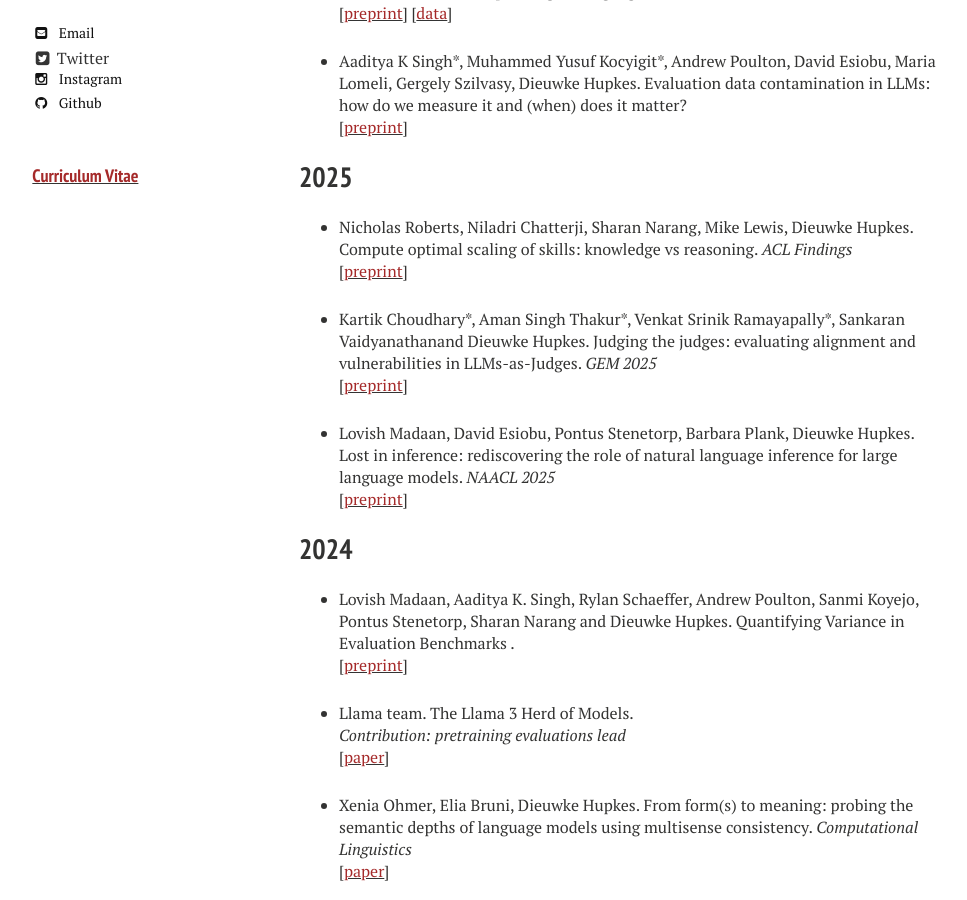
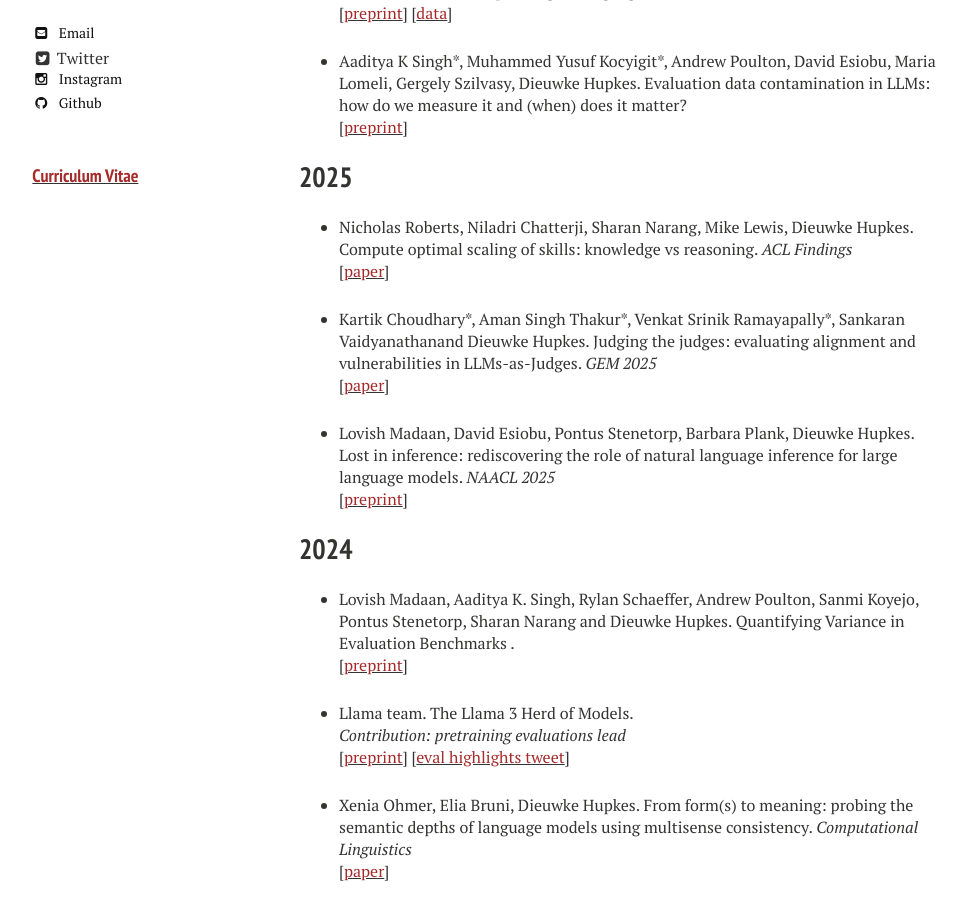
Before and after one commit to dieuwkehupkes/dieuwkehupkes.github.io, a Jekyll site: the page built from publications.md, in a window 1280 px wide and 900 px high, scrolled down 1275 px. Shown: the whole window, without its empty margins (21-988 px from the left). Built offline with Jekyll 4.4.1, drawn with Linux system fonts in a browser that asks for light colours; nearby versions of some CDN libraries.

Commit message:
Update paper links

```diff
--- a/publications.md
+++ b/publications.md
@@ -25,14 +25,14 @@ You can also find me on <a href="https://scholar.google.com/citations?user=tAtSM
 ## 2025
 
 * Nicholas Roberts, Niladri Chatterji, Sharan Narang, Mike Lewis, Dieuwke Hupkes. Compute optimal scaling of skills: knowledge vs reasoning. *ACL Findings* \\
-\[[<font color="brown">preprint</font>](https://arxiv.org/abs/2503.10061){:target="blank"}\]
+\[[<font color="brown">paper</font>](https://arxiv.org/abs/2411.03923){:target="blank"}\]
 
 * Kartik Choudhary\*, Aman Singh Thakur\*, Venkat Srinik Ramayapally\*, Sankaran Vaidyanathanand Dieuwke Hupkes. Judging the judges: evaluating alignment and vulnerabilities in LLMs-as-Judges. *GEM 2025* \\
-\[[<font color="brown">preprint</font>](https://arxiv.org/abs/2406.12624){:target="blank"}\]
+\[[<font color="brown">paper</font>](https://aclanthology.org/2025.gem-1.33/){:target="blank"}\]
 
 
 * Lovish Madaan, David Esiobu, Pontus Stenetorp, Barbara Plank, Dieuwke Hupkes. Lost in inference: rediscovering the role of natural language inference for large language models. *NAACL 2025*\\
-\[[<font color="brown">preprint</font>](https://arxiv.org/abs/2411.14103){:target="blank"}\]
+\[[<font color="brown">preprint</font>](https://aclanthology.org/2025.naacl-long.466){:target="blank"}\]
 
 ## 2024
 
@@ -42,14 +42,15 @@ You can also find me on <a href="https://scholar.google.com/citations?user=tAtSM
 
 * Llama team. The Llama 3 Herd of Models. \\
 *Contribution: pretraining evaluations lead*\\
-\[[<font color="brown">paper</font>](https://x.com/_dieuwke_/status/1816098840551870719){:target="blank"}\]
+\[[<font color="brown">preprint</font>](https://arxiv.org/abs/2407.21783){:target="blank"}\]
+\[[<font color="brown">eval highlights tweet</font>](https://x.com/_dieuwke_/status/1816098840551870719){:target="blank"}\]
 
 
 * Xenia Ohmer, Elia Bruni, Dieuwke Hupkes. From form(s) to meaning: probing the semantic depths of language models using multisense consistency. *Computational Linguistics*\\
 \[[<font color="brown">paper</font>](https://direct.mit.edu/coli/article/doi/10.1162/coli_a_00529/123794/From-Form-s-to-Meaning-Probing-the-Semantic-Depths?searchresult=1){:target="blank"}\]
 
 * Lucas Weber, Jaap Jumelet, Elia Bruni, Dieuwke Hupkes. Interpretability of Language Models via Task Spaces. *ACL 2024* \\
-\[[<font color="brown">preprint</font>](https://arxiv.org/abs/2406.06441){:target="blank"}\]
+\[[<font color="brown">preprint</font>](https://aclanthology.org/2024.acl-long.248/){:target="blank"}\]
 
 * Lucas Weber, Jaap Jumelet, Paul Michel, Elia Bruni, Dieuwke Hupkes. Curriculum learning with Adam: The devil is in the wrong details.\\
 \[[<font color="brown">preprint</font>](https://arxiv.org/abs/2308.12202){:target="blank"}\]
```
